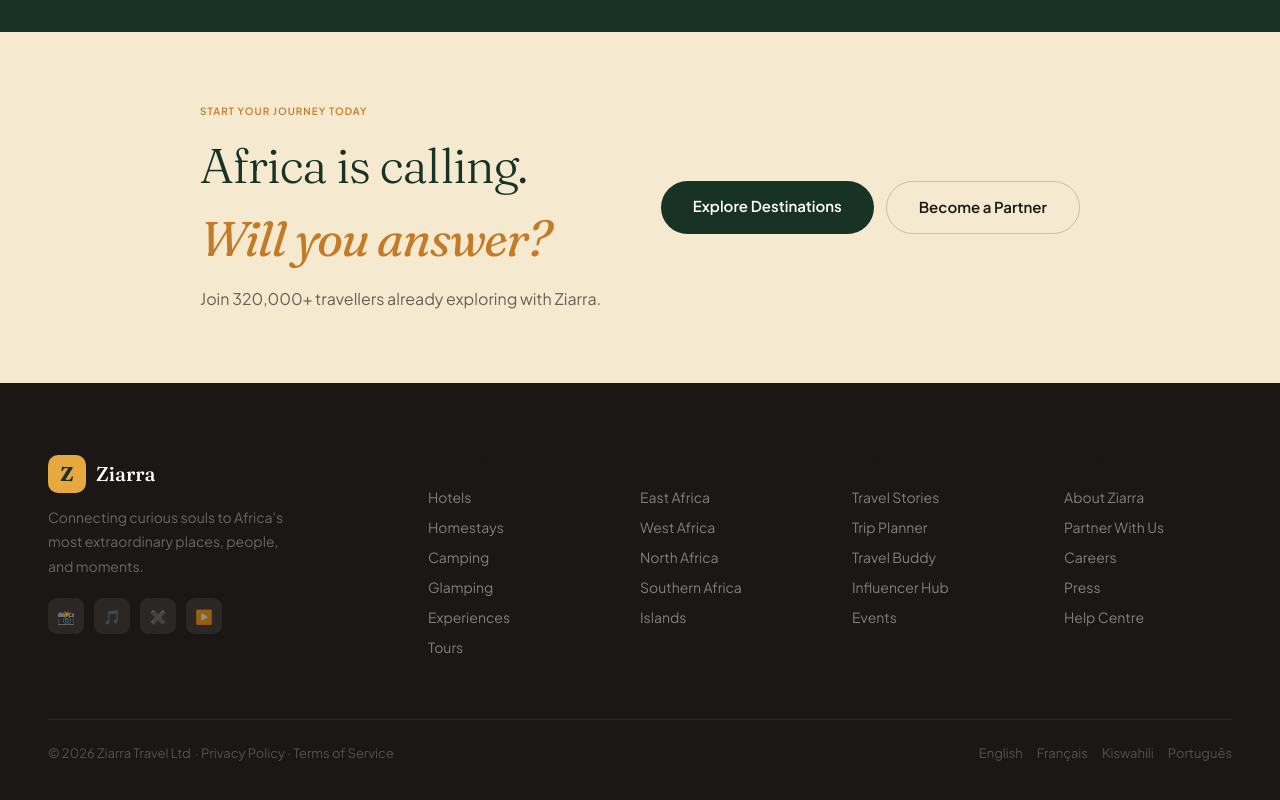
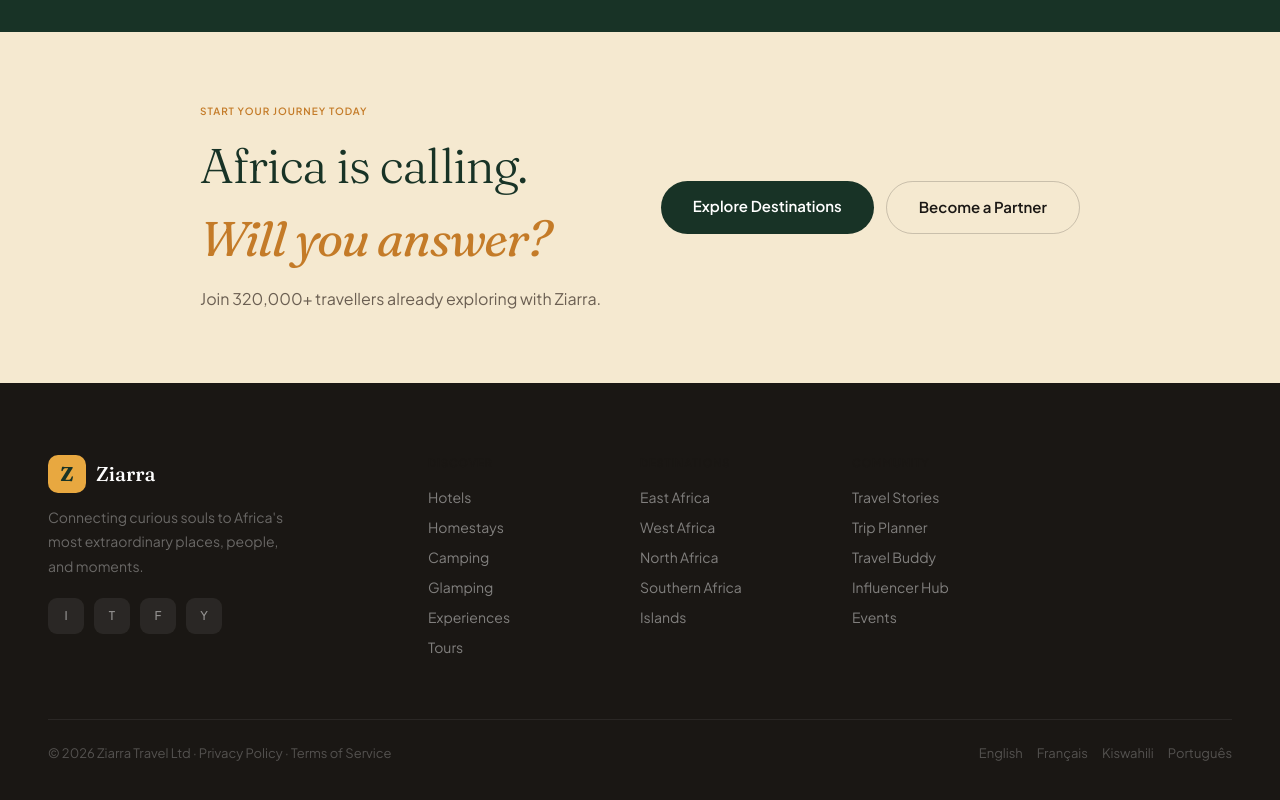
Before and after one commit to WRalak/ziarra-next, a Next.js app: page / in a window 1280 px wide. Shown: the part 5932-6732 px from the top of the page. Built offline with nearby package versions, Linux system fonts and the light colour scheme.

Commit message:
fixed footer

```diff
--- a/components/Footer.tsx
+++ b/components/Footer.tsx
@@ -3,46 +3,19 @@ import Link from 'next/link'
 const cols = [
   {
     title: 'Discover',
-    links: [
-      { label: 'Hotels',      href: '/stays' },
-      { label: 'Homestays',   href: '/stays' },
-      { label: 'Camping',     href: '/stays' },
-      { label: 'Glamping',    href: '/stays' },
-      { label: 'Experiences', href: '/experiences' },
-      { label: 'Tours',       href: '/experiences' },
-    ],
+    links: ['Hotels', 'Homestays', 'Camping', 'Glamping', 'Experiences', 'Tours']
   },
   {
     title: 'Destinations',
-    links: [
-      { label: 'East Africa',     href: '/destinations' },
-      { label: 'West Africa',     href: '/destinations' },
-      { label: 'North Africa',    href: '/destinations' },
-      { label: 'Southern Africa', href: '/destinations' },
-      { label: 'Islands',         href: '/destinations' },
-    ],
+    links: ['East Africa', 'West Africa', 'North Africa', 'Southern Africa', 'Islands']
   },
   {
     title: 'Community',
-    links: [
-      { label: 'Travel Stories', href: '/community' },
-      { label: 'Trip Planner',   href: '/planner' },
-      { label: 'Travel Buddy',   href: '/community' },
-      { label: 'Influencer Hub', href: '/community' },
-          { label: 'Events',         href: '/events' },
-    ],
-  },
-  {
-    title: 'Company',
-    links: [
-      { label: 'About Ziarra',   href: '/about' },
-      { label: 'Partner With Us',href: '/partner' },
-      { label: 'Careers',        href: '/about' },
-      { label: 'Press',          href: '/about' },
-      { label: 'Help Centre',    href: '/about' },
-    ],
-  },
+    links: ['Travel Stories', 'Trip Planner', 'Travel Buddy', 'Influencer Hub', 'Events']
+  }
 ]
+
+const socials = ['Instagram', 'Twitter', 'Facebook', 'YouTube']
 
 export default function Footer() {
   return (
@@ -58,10 +31,10 @@ export default function Footer() {
             Connecting curious souls to Africa's most extraordinary places, people, and moments.
           </p>
           <div className="flex gap-2.5 mt-5">
-            {['📸','🎵','✖️','▶️'].map((icon, i) => (
-              <button key={i} className="w-9 h-9 rounded-[9px] bg-white/[0.07] text-white/50 text-sm hover:bg-white/15 hover:text-white transition-all duration-200">
-                {icon}
-              </button>
+            {socials.map((social) => (
+              <a key={social} href="#" className="w-9 h-9 rounded-[9px] bg-white/[0.07] text-white/50 text-xs font-medium hover:bg-white/15 hover:text-white flex items-center justify-center transition-all duration-200">
+                {social[0]}
+              </a>
             ))}
           </div>
         </div>
@@ -72,9 +45,9 @@ export default function Footer() {
             <h5 className="text-[11px] font-semibold tracking-[0.08em] uppercase text-white/28 mb-4">
               {col.title}
             </h5>
-            {col.links.map((l) => (
-              <Link key={l.label} href={l.href} className="block text-sm text-white/45 mb-2.5 hover:text-white/85 transition-colors duration-200">
-                {l.label}
+            {col.links.map((label) => (
+              <Link key={label} href={`/${label.toLowerCase().replace(/\s+/g, '-')}`} className="block text-sm text-white/45 mb-2.5 hover:text-white/85 transition-colors duration-200">
+                {label}
               </Link>
             ))}
           </div>
@@ -82,13 +55,8 @@ export default function Footer() {
       </div>
 
       <div className="flex flex-col gap-3 sm:flex-row sm:justify-between sm:items-center pt-6 border-t border-white/[0.07] text-[13px] text-white/25">
-        <div>
-          © 2026 Ziarra Travel Ltd &nbsp;·&nbsp;
-          <a href="#" className="text-white/25 hover:text-white/60 transition-colors">Privacy Policy</a>
-          &nbsp;·&nbsp;
-          <a href="#" className="text-white/25 hover:text-white/60 transition-colors">Terms of Service</a>
-        </div>
-        <div className="flex gap-3.5 text-white/28">
+        <div>© 2026 Ziarra Travel Ltd · Privacy Policy · Terms of Service</div>
+        <div className="flex gap-3.5">
           {['English','Français','Kiswahili','Português'].map((lang) => (
             <a key={lang} href="#" className="hover:text-white/70 transition-colors">{lang}</a>
           ))}
```
